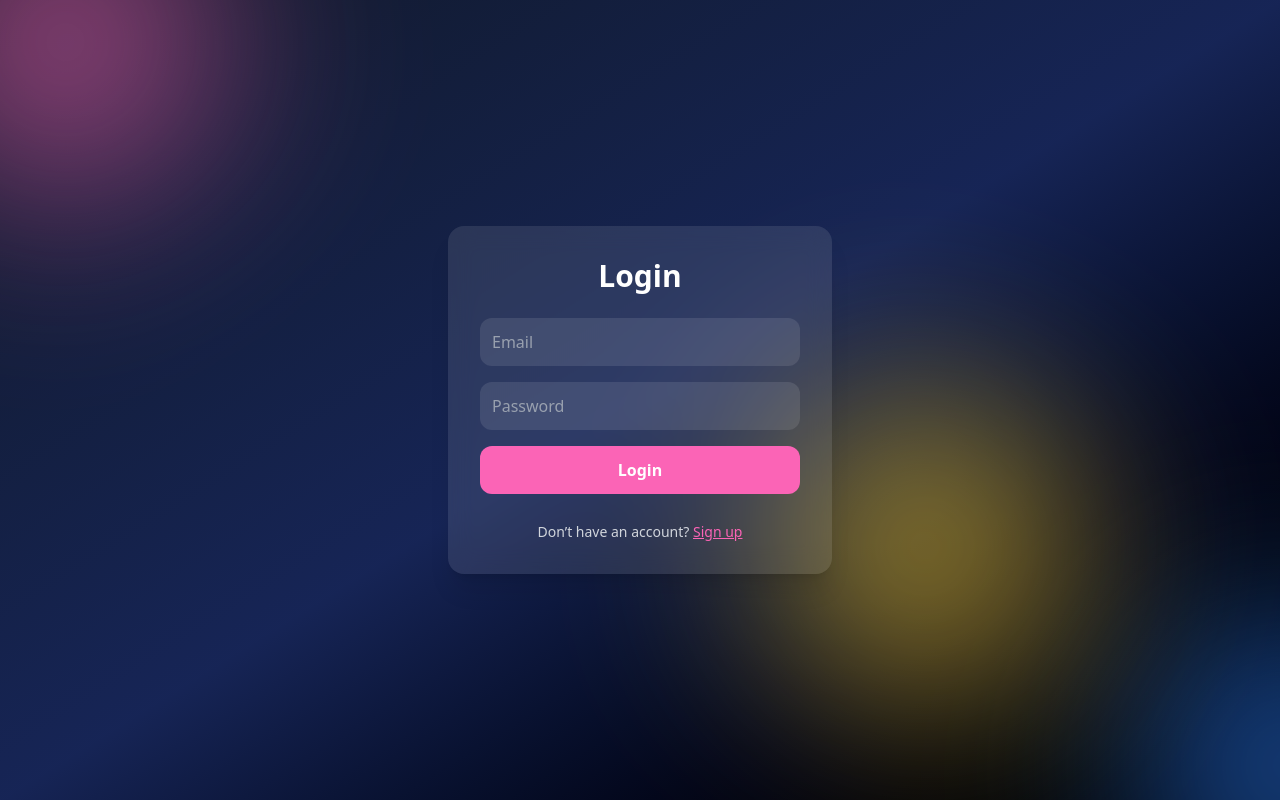
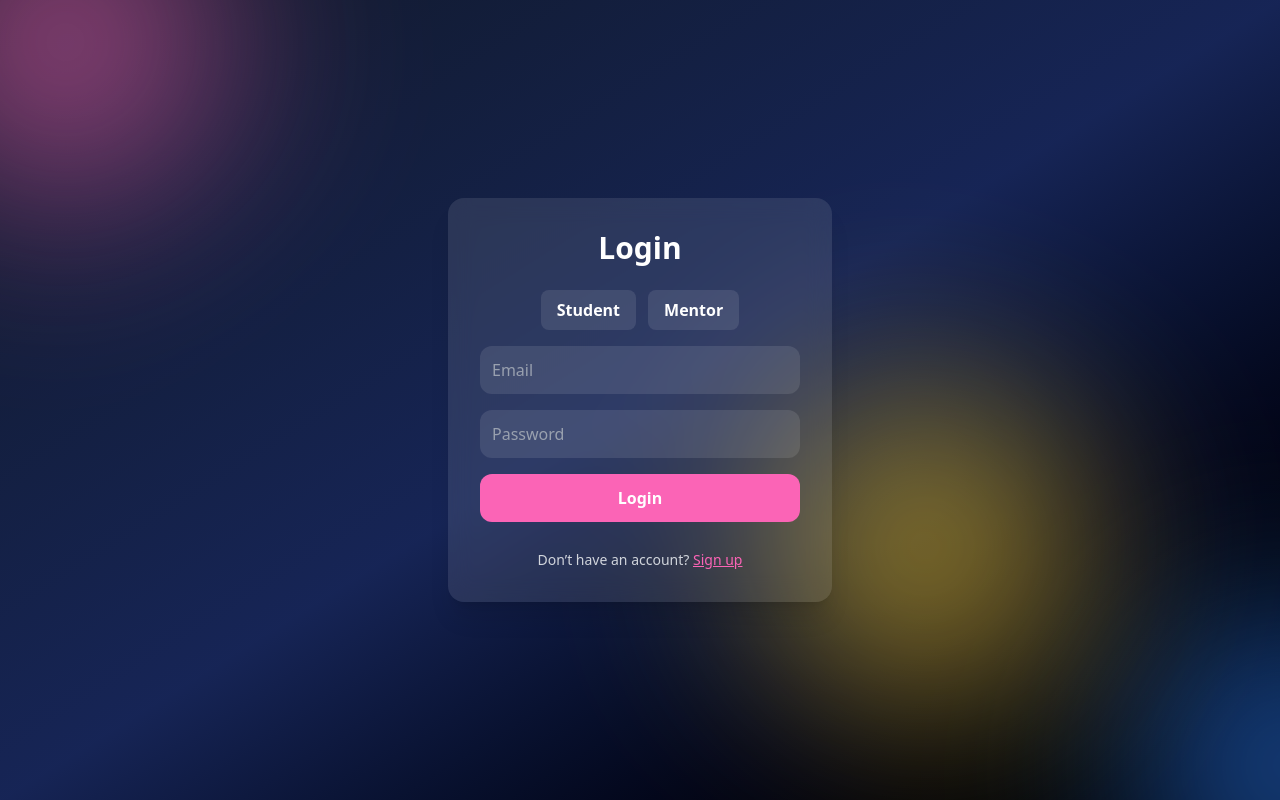
Before and after one commit to kishybala/gamify_train, a React (Vite) app: page /login in a window 1280 px wide. Built offline with nearby package versions, Linux system fonts and the light colour scheme; no server answers.

Commit message:
updated login page

```diff
--- a/src/component/login.jsx
+++ b/src/component/login.jsx
@@ -28,8 +28,10 @@ export default function LoginPage() {
   const { login } = useAuth();
   const navigate = useNavigate();
 
-  // Get selected role from localStorage
-  const selectedRole = localStorage.getItem("selectedRole");
+  // Get selected role from localStorage (use state so UI updates when user picks)
+  const [selectedRole, setSelectedRole] = useState(
+    localStorage.getItem("selectedRole") || ""
+  );
 
   // Helper function to extract first name from email or display name
   const extractFirstName = (displayName, email) => {
@@ -105,6 +107,35 @@ export default function LoginPage() {
       {/* ✨ Login Box */}
       <div className="relative z-20 bg-white/10 backdrop-blur-md p-8 rounded-2xl shadow-xl max-w-sm w-full">
         <h2 className="text-3xl font-bold text-white mb-6 text-center">Login</h2>
+
+        {/* Role Selection: Student / Mentor (appears on login page when navigated from Home) */}
+        <div className="mb-4 flex justify-center gap-3">
+          <button
+            type="button"
+            onClick={() => {
+              setSelectedRole("Student");
+              localStorage.setItem("selectedRole", "Student");
+            }}
+            className={`px-4 py-2 rounded-lg font-semibold ${
+              selectedRole === "Student" ? "bg-pink-400 text-white" : "bg-white/10 text-white"
+            }`}
+          >
+            Student
+          </button>
+
+          <button
+            type="button"
+            onClick={() => {
+              setSelectedRole("Mentor");
+              localStorage.setItem("selectedRole", "Mentor");
+            }}
+            className={`px-4 py-2 rounded-lg font-semibold ${
+              selectedRole === "Mentor" ? "bg-pink-400 text-white" : "bg-white/10 text-white"
+            }`}
+          >
+            Mentor
+          </button>
+        </div>
 
         {/* Role Indicator */}
         {selectedRole && (
```
Also changed, not shown: 1 other file (tests, documents, lock files or other folders).
